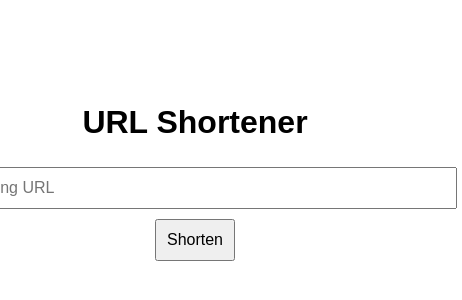
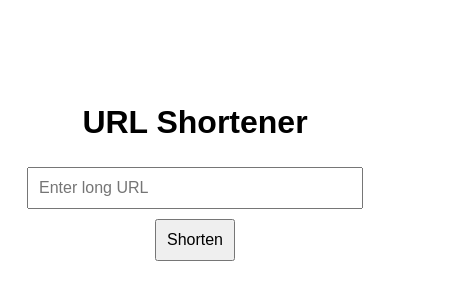
Before and after one commit to ShahFaisalWani/url_shortener, a website: page public/index.html in a window 390 px wide. Shown: the part 238-538 px from the top of the page, 462 px wide, since content can reach past the window. Drawn offline with Linux system fonts and the light colour scheme.

Commit message:
responsive

```diff
--- a/public/index.html
+++ b/public/index.html
@@ -21,7 +21,8 @@
             padding: 10px;
             margin: 5px;
             font-size: 16px;
-            width: 500px;
+            width: 80vw;
+            max-width: 500px;
         }
          input[type="submit"] {
             padding: 10px;
```
